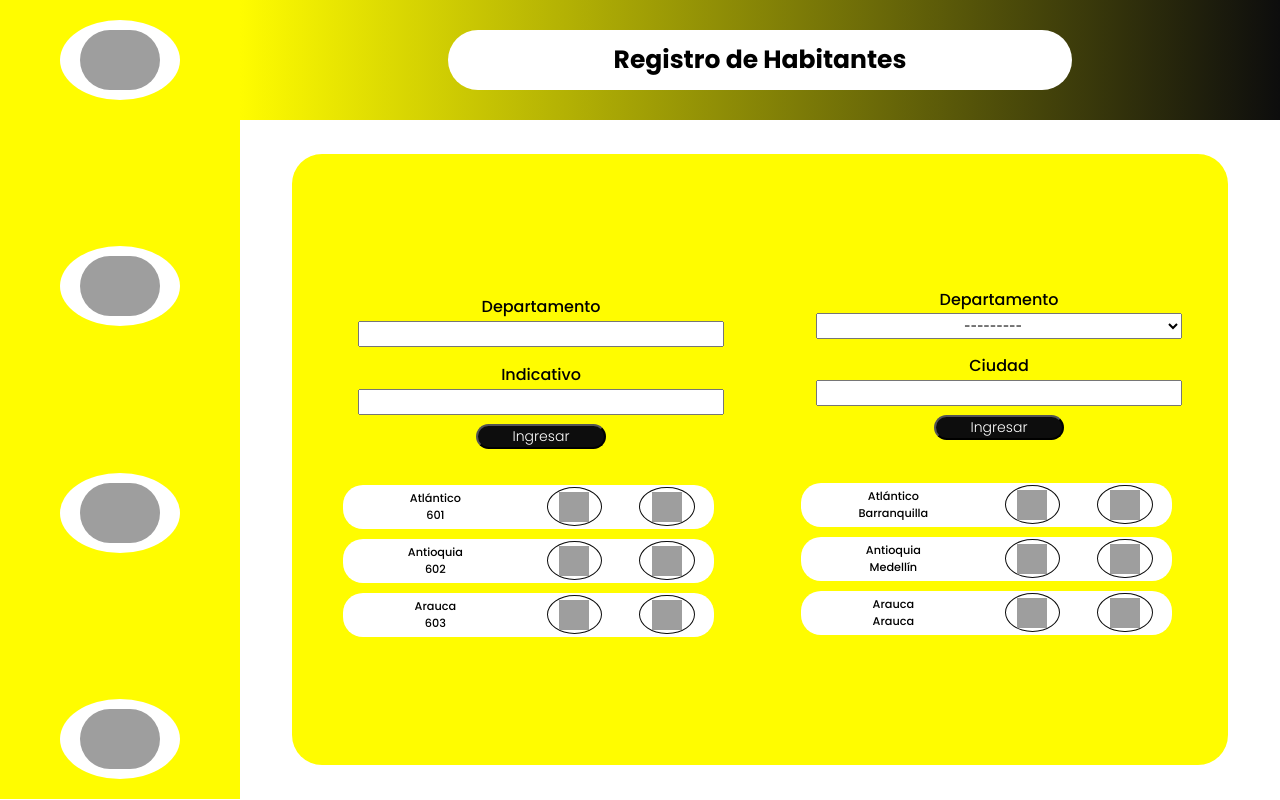
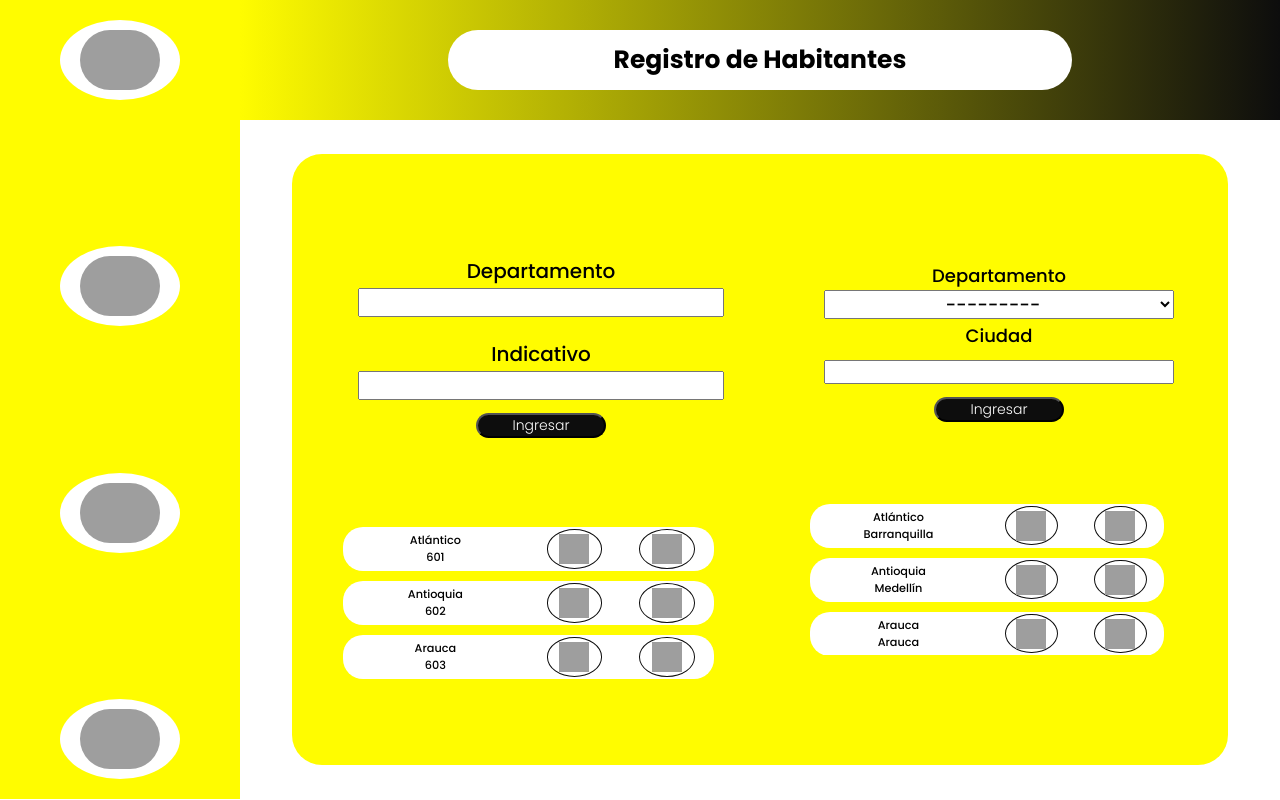
Before and after one commit to MatheoArias/Prueba_Tecnica, a Django app: page /register/addspace/ in a window 1280 px wide. Run offline with Django 4.2, Linux system fonts and the light colour scheme; data comes from the database, SQL or seed files in the repository; both versions use the stored data as it was before the commit; grey boxes are pictures that could not be loaded.

Commit message:
version entrega

```diff
--- a/orusxpert/settings.py
+++ b/orusxpert/settings.py
@@ -131,6 +131,7 @@ DEFAULT_AUTO_FIELD = 'django.db.models.BigAutoField'
 LOGIN_REDIRECT_URL = 'register:menu'
 LOGOUT_REDIRECT_URL = 'login'
 
+ION_SAVE_EVERY_REQUEST=True
 
 if DEBUG:
     EMAIL_BACKEND = "django.core.mail.backend.filebased.EmailBackend"
--- a/register/static/register/styleindex.css
+++ b/register/static/register/styleindex.css
@@ -126,14 +126,14 @@ main .form__inputs input{
     margin: 0.1rem;
     font-weight: 400;
     font-style: normal;
-    font-size: 1.1rem;
+    font-size: 1.5rem;
     text-align: center;
 }
 
 main .main__form .form__city--input select{
     height:60% ;
     width: 60%;
-    font-size: 1.1rem;
+    font-size: 1.5rem;
     text-align: center;
 
 }
@@ -245,7 +245,7 @@ main .main__form .form__city--input select{
 .main__addspace .main__state--section{
     grid-area: state;
     display: grid;
-    grid-template-rows: 45% 5% 45%;
+    grid-template-rows: 40% 20% 40%;
 }
 /* Agrego estilo para el 'form' de la sección Departamentos del tempplate 'addspace' */
 .main__addspace .main__state--section form{
@@ -264,26 +264,26 @@ main .main__form .form__city--input select{
     align-items: center;
     width: 100%;
     height: 100%;
-    margin: 0.1rem 0;
+    margin: 1rem 0;
 }
 
 .main__addspace .main__state--section .main__form .form__inputs label{
     font-weight: 500;
     font-style: normal;
-    font-size: 1.6rem;
+    font-size: 2rem;
     margin: 0.1rem;
 }
 .main__addspace .main__state--section .main__form .form__inputs input{
     width: 80%;
-    height: 40%;
+    height: 80%;
     margin: 0.1rem;
     font-weight: 400;
     font-style: normal;
-    font-size: 1.3rem;
+    font-size: 1.6rem;
     text-align: center;
 }
 .main__addspace .main__state--section .main__form .form__inputs select{
-    height:60% ;
+    height:80% ;
     width: 60%;
     font-size: 1.1rem;
     text-align: center;
@@ -292,7 +292,11 @@ main .main__form .form__city--input select{
 /* Agrego estilo para la sección message del tempplate 'addspace' */
 .main__addspace .main__state--section .main__messages{
     grid-column: 1/3;
-    grid-row: 2/3
+    grid-row: 2/3;
+}
+.main__addspace .main__state--section .main__messages ul li{
+    font-size: 1.6rem;
+    margin: 2rem;
 }
 
 .main__addspace .main__state--section .main_list{
@@ -307,8 +311,9 @@ main .main__form .form__city--input select{
 .main__addspace .main__city--section{
     grid-area: city;
     display: grid;
-    grid-template-rows: 45% 10% 45%;
+    grid-template-rows: 40% 20% 40%;
     align-items: center;
+    margin: 1rem;
 }
 
 /* Agrego estilo para el 'form' de la sección Ciudades del template 'addspace' */
@@ -344,28 +349,32 @@ main .main__form .form__city--input select{
 .main__addspace .main__city--section .main__form .form__inputs label{
     font-weight: 500;
     font-style: normal;
-    font-size: 1.6rem;
+    font-size: 1.8rem;
     margin: 0.1rem;
 }
 .main__addspace .main__city--section .main__form .form__inputs input{
     width: 80%;
-    height: 40%;
-    margin: 0.1rem;
+    height: 90%;
+    margin: 1rem;
     font-weight: 400;
     font-style: normal;
     font-size: 1.3rem;
     text-align: center;
 }
 .main__addspace .main__city--section .main__form .form__inputs select{
-    height:40% ;
+    height:100% ;
     width: 80%;
-    font-size: 1.1rem;
+    font-size: 1.8rem;
     text-align: center;
 }
 
 .main__addspace .main__city--section .main__messages{
     grid-column: 1/3;
     grid-row: 2/3
+}
+.main__addspace .main__city--section .main__messages ul li{
+    font-size: 1.6rem;
+    margin: 2rem;
 }
 
 /* Aquí comienzan los estilos para las listas */
--- a/register/templates/register/add.html
+++ b/register/templates/register/add.html
@@ -12,7 +12,7 @@
             </div>
             <!-- Select para agregar la Idicativo departamento. El departamento debe estar previamente agregado-->
             <div class="form__inputs form__city--input">
-                <label for="id_city">Indicativo</label>
+                <label for="id_city">Departamento</label>
                 {{form.id_indicative}}
             </div>
             <!-- Select para agregar la Ciudad. la Ciudad debe estar previamente agregada -->
@@ -81,7 +81,8 @@
                         </div>
                         <!-- 'Propiedad Ciudad' del elemento de la lista -->
                         <div class="list__atributte">
-                                {{citizen.direction}}
+                                {{citizen.direction}},
+                                {{citizen.city}}
                         </div>
                         <!-- 'Propiedad Contactos' del elemento de la lista -->
                         <div class="list__atributte">
--- a/register/urls.py
+++ b/register/urls.py
@@ -2,9 +2,9 @@ from django.contrib import admin
 from django.urls import path
 from register import views
 
-app_name='register'
+app_name = 'register'
 urlpatterns = [
-    ###Estas son las URLs del template add
+    # Estas son las URLs del template add
     path("menu/", views.menu, name="menu"),
 
     path("add/", views.addcitizen, name="add"),
@@ -20,4 +20,5 @@ urlpatterns = [
     path("editstate/<int:state_id>", views.editstate, name="editstate"),
     path("deletestate/<int:state_id>", views.deletestate, name="deletestate"),
 
+
 ]
--- a/register/views.py
+++ b/register/views.py
@@ -1,93 +1,105 @@
 from django.http import HttpResponse
-from django.shortcuts import render,get_object_or_404,redirect
+from django.shortcuts import render, get_object_or_404, redirect
 
-from .models import Citizen,City,State
-from .forms import FormCitizen,FormState,FormCity
+from .models import Citizen, City, State
+from .forms import FormCitizen, FormState, FormCity
 from django.contrib import messages
+# from rest_framework import generics
+# from .serializers import CitizenSerializers
 
 # """Estas son las vistas de agregar Habitantes"""
+
+
 def addcitizen(request):
-    form=FormCitizen(request.POST)
+    form = FormCitizen(request.POST)
     if form.is_valid():
         form.save()
         messages.success(request, f'El proceso fue realizado con éxito')
         return redirect('register:add')
     else:
-        form=FormCitizen()
-    citizen_list=Citizen.objects.all()
-    return render(request,"register/add.html", {'citizen_list':citizen_list,'form':form,})
+        form = FormCitizen()
+    citizen_list = Citizen.objects.all()
+    return render(request, "register/add.html", {'citizen_list': citizen_list, 'form': form, })
 
 
-def editcitizen(request,citizen_id):
-    citizen=get_object_or_404(Citizen,pk=citizen_id)
-    form=FormCitizen(instance=citizen)
-    citizen_list=Citizen.objects.all()
-    return render(request,"register/add.html", {'citizen_list':citizen_list,'form':form,})
+def editcitizen(request, citizen_id):
+    citizen = get_object_or_404(Citizen, pk=citizen_id)
+    form = FormCitizen(instance=citizen)
+    citizen_list = Citizen.objects.all()
+    return render(request, "register/add.html", {'citizen_list': citizen_list, 'form': form, })
 
 
-def deletecitizen(request,citizen_id):
-    citizen=get_object_or_404(Citizen,pk=citizen_id)
+def deletecitizen(request, citizen_id):
+    citizen = get_object_or_404(Citizen, pk=citizen_id)
     citizen.delete()
-    messages.success(request, f'Usted eliminó a: {citizen.first_name} {citizen.last_name} {citizen.first_surnames}{citizen.last_surnames} con Cédula {citizen.cc}')
+    messages.success(
+        request, f'Usted eliminó a: {citizen.first_name} {citizen.last_name} {citizen.first_surnames}{citizen.last_surnames} con Cédula {citizen.cc}')
     return redirect('register:add')
 # """""""""""""""""""""""""""""""""""""""""""""""""""""""""""""""""""""""""""""""""""""
 
 
 #"""Estas son las vistas dpara Agregar, Eliminar y Editar Ciudades"""
 def addspace(request):
-    formcity=FormCity(request.POST)
+    formcity = FormCity(request.POST)
     if formcity.is_valid():
         formcity.save()
         messages.success(request, f'El proceso fue realizado con éxito')
         return redirect('register:addspace')
     else:
-        formcity=FormCity()
+        formcity = FormCity()
 
-    formstate=FormState(request.POST)
+    formstate = FormState(request.POST)
     if formstate.is_valid():
         formstate.save()
-        messages.success(request, f'Usted Acaba de agregar una ciudad con éxito')
+        messages.success(
+            request, f'Usted Acaba de agregar una ciudad con éxito')
         return redirect('register:addspace')
     else:
-        formstate=FormState()
+        formstate = FormState()
 
-    city_list=City.objects.all()
-    state_list=State.objects.all()
-    return render(request,"register/space.html", {'city_list':city_list,'formcity':formcity,'formstate':formstate,'state_list':state_list,})
+    city_list = City.objects.all()
+    state_list = State.objects.all()
+    return render(request, "register/space.html", {'city_list': city_list, 'formcity': formcity, 'formstate': formstate, 'state_list': state_list, })
 
 
-def editcity(request,city_id):
-    city=get_object_or_404(Citizen,pk=city_id)
-    formcity=FormCity(instance=city)
-    formstate=FormState()
-    city_list=City.objects.all()
-    state_list=State.objects.all()
-    return render(request,"register/space.html", {'city_list':city_list,'formcity':formcity,'formstate':formstate,'state_list':state_list,})
+def editcity(request, city_id):
+    city = get_object_or_404(Citizen, pk=city_id)
+    formcity = FormCity(instance=city)
+    formstate = FormState()
+    city_list = City.objects.all()
+    state_list = State.objects.all()
+    return render(request, "register/space.html", {'city_list': city_list, 'formcity': formcity, 'formstate': formstate, 'state_list': state_list, })
 
 
-def deletecity(request,city_id):
-    city=get_object_or_404(City,pk=city_id)
+def deletecity(request, city_id):
+    city = get_object_or_404(City, pk=city_id)
     city.delete()
     messages.success(request, f'Eliminó a: {city.city_name}')
     return redirect('register:addspace')
 # """""""""""""""""""""""""""""""""""""""""""""""""""""""""""""""""""""""""""""""""""""
 #"""Estas son las vistas dpara Agregar, Eliminar y Editar Departamentos"""
 
-def editstate(request,state_id):
-    state=get_object_or_404(State,pk=state_id)
-    formstate=FormState(instance=state)
-    formcity=FormCity()
-    state_list=State.objects.all()
-    city_list=City.objects.all()
-    return render(request,"register/space.html", {'city_list':city_list,'formcity':formcity,'formstate':formstate,'state_list':state_list,})
+
+def editstate(request, state_id):
+    state = get_object_or_404(State, pk=state_id)
+    formstate = FormState(instance=state)
+    formcity = FormCity()
+    state_list = State.objects.all()
+    city_list = City.objects.all()
+    return render(request, "register/space.html", {'city_list': city_list, 'formcity': formcity, 'formstate': formstate, 'state_list': state_list, })
 
 
-def deletestate(request,state_id):
-    state=get_object_or_404(State,pk=state_id)
+def deletestate(request, state_id):
+    state = get_object_or_404(State, pk=state_id)
     state.delete()
     messages.success(request, f'Eliminó a: {state.state_name}')
     return redirect('register:addspace')
 # """""""""""""""""""""""""""""""""""""""""""""""""""""""""""""""""""""""""""""""""""""
 
+
 def menu(request):
-    return render(request,"register/menu.html")
+    return render(request, "register/menu.html")
+
+# class CitizenList(generics.ListCreateAPIView):
+#     queryset=Citizen.objects.all()
+#     serializer_class=CitizenSerializers
--- a/registration/urls.py
+++ b/registration/urls.py
@@ -1,11 +1,8 @@
 from django.urls import path
+from .views import HomePage, Signup
 
 
-from .views import SignUpView
-from .views import HomePage
-from registration.views import SignUpView
-
 urlpatterns = [
-    path('signup/', SignUpView.as_view(), name='signup'),
+    path('signup/', Signup.as_view(), name='signup'),
     path('', HomePage.as_view(), name="home"),
 ]
```
Also changed, not shown: register/models.py (+33 -24 lines), registration/forms.py (+15 -15 lines), registration/views.py (+6 -20 lines), db.sqlite3, register/migrations/0001_initial.py, register/migrations/0002_remove_citizen_id_user.py (added), register/serializers.py (added), 1 other file.
